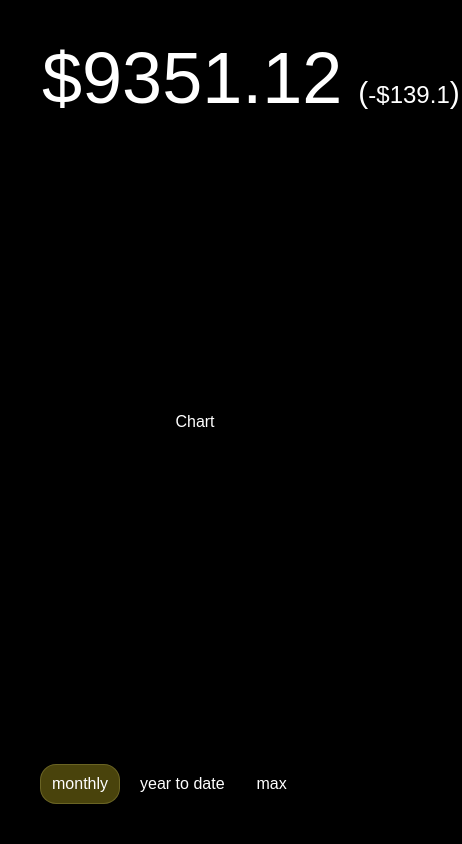
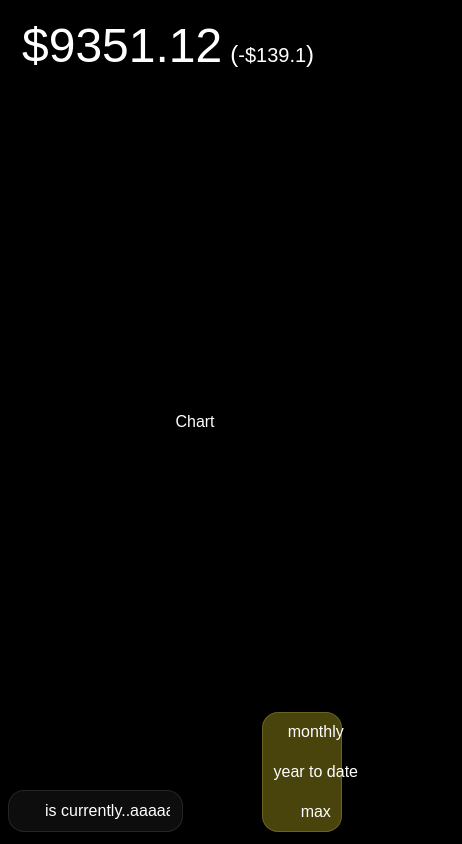
Before and after one commit to NikhilaGurusinghe/slime-mould-stock-dashboard, a Next.js app: page / in a window 390 px wide. Shown: the whole page, 462 px wide, since content can reach past the window. Built offline with nearby package versions, Linux system fonts and the light colour scheme; a web font is replaced by a local one.

Commit message:
adding initial slime status bar + reorganizing layout to accommodate this

```diff
--- a/src/app/components/portfolio-explorer.tsx
+++ b/src/app/components/portfolio-explorer.tsx
@@ -2,7 +2,6 @@
 
 import clsx from "clsx";
 import { useState } from "react";
-
 
 export default function PortfolioExplorer(props: {
   balance: number;
@@ -22,20 +21,24 @@ export default function PortfolioExplorer(props: {
     >
       <button
         type="button"
-        className="flex flex-row pl-5 -ml-5 pt-3 -mt-3 text-7xl items-baseline justify-baseline font-medium cursor-pointer rounded-4xl border-transparent border"
+        className="flex flex-row pl-5 -ml-5 pt-3 -mt-3 text-5xl md:text-7xl items-baseline justify-baseline font-medium cursor-pointer rounded-4xl border-transparent border"
         onClick={() => setIsOpen((prevValue) => !prevValue)}
       >
         <span className="sr-only">view all portfolio assets</span>
         <span className="font-stretch-103%">$</span>
         <span className="font-stretch-110%">{props.balance}</span>
-        <span className="text-3xl ml-4 font-normal font-stretch-103%">(</span>
-        <span className="text-2xl font-normal font-stretch-103%">
+        <span className="text-2xl md:text-3xl ml-2 md:ml-4 font-normal font-stretch-103%">
+          (
+        </span>
+        <span className="text-xl md:text-2xl font-normal font-stretch-103%">
           {props.profitAndLoss < 0 ? "-" : "+"}$
         </span>
-        <span className="text-2xl font-normal font-stretch-110%">
+        <span className="text-xl md:text-2xl font-normal font-stretch-110%">
           {Math.abs(props.profitAndLoss)}
         </span>
-        <span className="text-3xl font-normal font-stretch-103%">)</span>
+        <span className="text-2xl md:text-3xl font-normal font-stretch-103%">
+          )
+        </span>
       </button>
       {isOpen && (
         <div className="flex flex-col items-center justify-center w-full h-70 border border-white">
--- /dev/null
+++ b/src/app/components/slime-status-history.tsx
@@ -0,0 +1,14 @@
+import TextMarquee from "./text-marquee";
+
+export default function SlimeStatusHistory() {
+  return (
+    <div className="flex flex-row gap-x-2 px-3 py-2 -ml-3 max-w-1/2 items-center justify-start cursor-pointer transition-all bg-white/5 border-white/10 hover:bg-(--color-highlight)/30 border border-transparent hover:border-(--color-highlight-border)/20 rounded-2xl">
+      <div className="rounded-full bg-green-500/90 size-3 backdrop-blur-md animate-radiate"></div>
+      <TextMarquee
+        marqueeText={
+          "Phyasurum is currently..aaaaaaaaaaaaaaaaaaaaaaaaaaaaaaaaaaaaaaaaaaaaaaaaaaaaaaaaaaaaaaaaaaaaaaaa."
+        }
+      />
+    </div>
+  );
+}
--- a/src/app/components/tabs.tsx
+++ b/src/app/components/tabs.tsx
@@ -10,10 +10,10 @@ export default function Tabs() {
   const maxButtonRef = useRef<HTMLButtonElement>(null);
 
   return (
-    <div className="relative">
+    <div className="relative flex">
       <div className="top-0 absolute transition-all backdrop-blur-md bg-(--color-highlight)/30 border border-(--color-highlight-border)/20 h-full w-[80px] rounded-2xl"></div>
       <div
-        className="flex flex-row relative flex-wrap justify-center items-center"
+        className="flex flex-col md:flex-row relative justify-center items-center"
         style={{ columnGap: FLEX_X_GAP }}
       >
         <button
--- /dev/null
+++ b/src/app/components/text-marquee.tsx
@@ -0,0 +1,80 @@
+"use client";
+
+import useResizeObserver from "@react-hook/resize-observer";
+import clsx from "clsx";
+import { type RefObject, useLayoutEffect, useRef, useState } from "react";
+
+type TextMarqueeProps = { marqueeText: string; className?: string };
+
+// https://jackwhiting.co.uk/posts/creating-a-marquee-with-tailwind-css-v4
+export default function TextMarquee({
+  marqueeText,
+  className,
+}: TextMarqueeProps) {
+  const textSpan: RefObject<HTMLSpanElement | null> =
+    useRef<HTMLSpanElement>(null);
+  const textGrandParentDiv: RefObject<HTMLDivElement | null> =
+    useRef<HTMLDivElement>(null);
+  const [needsMarquee, setNeedsMarquee] = useState<boolean>(false);
+  // TODO might need to use memo this/parameterize this
+  const checkNeedsMarquee = () => {
+    const textSpanElement: HTMLSpanElement | null = textSpan.current;
+    const textGrandParentDivElement: HTMLDivElement | null =
+      textGrandParentDiv.current;
+    if (!textSpanElement || !textGrandParentDivElement) return;
+
+    console.log(
+      textSpanElement.scrollWidth,
+      textGrandParentDivElement.clientWidth,
+      textSpanElement.scrollWidth > textGrandParentDivElement.clientWidth,
+    );
+    setNeedsMarquee(
+      textSpanElement.scrollWidth > textGrandParentDivElement.clientWidth,
+    );
+  };
+
+  // biome-ignore lint/correctness/useExhaustiveDependencies: Does not need to rerender
+  useLayoutEffect(() => {
+    const textSpanElement: HTMLSpanElement | null = textSpan.current;
+    const textGrandParentDivElement: HTMLDivElement | null =
+      textGrandParentDiv.current;
+    if (!textSpanElement || !textGrandParentDivElement) return;
+
+    checkNeedsMarquee();
+
+    const observer = new ResizeObserver(checkNeedsMarquee);
+
+    observer.observe(textGrandParentDivElement);
+
+    return () => {
+      observer.disconnect();
+    };
+  }, []);
+
+  return (
+    <div
+      ref={textGrandParentDiv}
+      className="relative w-full overflow-x-hidden group rounded-lg"
+    >
+      <div
+        className={clsx(
+          needsMarquee &&
+            "animate-marquee group-hover:[animation-play-state:paused]",
+          "flex flex-row w-max whitespace-nowrap gap-3 -mr-4",
+        )}
+      >
+        <span ref={textSpan} className={clsx("mr-4")}>
+          {marqueeText}
+        </span>
+      </div>
+      {needsMarquee && (
+        <div
+          className="animate-marquee-reverse absolute top-0 group-hover:[animation-play-state:paused] flex flex-col w-max whitespace-nowrap"
+          aria-hidden={true}
+        >
+          <span className={clsx("mr-4")}>{marqueeText}</span>
+        </div>
+      )}
+    </div>
+  );
+}
--- a/src/app/globals.css
+++ b/src/app/globals.css
@@ -12,6 +12,46 @@
   --color-foreground: var(--foreground);
   --font-sans: var(--font-schengen-variable);
   --font-mono: var(--font-schengen-a-mono);
+  --animate-marquee: marquee 10s linear infinite;
+  --animate-marquee-reverse: marquee-reverse 10s linear infinite;
+  --animate-radiate: radiate 2s cubic-bezier(0, 0, 0.2, 1) infinite;
+
+  @keyframes marquee {
+    0%,
+    50% {
+      transform: translateX(0%);
+    }
+
+    100% {
+      transform: translateX(-100%);
+    }
+  }
+
+  @keyframes marquee-reverse {
+    0%,
+    50% {
+      transform: translateX(100%);
+    }
+
+    100% {
+      transform: translateX(0%);
+    }
+  }
+
+  @keyframes radiate {
+    0% {
+      opacity: 100;
+    }
+    75% {
+      opacity: 0;
+    }
+    80% {
+      opacity: 0;
+    }
+    100% {
+      opacity: 100;
+    }
+  }
 }
 
 /* @media (prefers-color-scheme: dark) {
--- a/src/app/page.tsx
+++ b/src/app/page.tsx
@@ -1,17 +1,21 @@
 import PortfolioExplorer from "./components/portfolio-explorer";
+import SlimeStatusHistory from "./components/slime-status-history";
 import Tabs from "./components/tabs";
 
 export default function Home() {
   const balance: number = 9351.12;
   return (
     <div className="relative flex flex-col h-full w-full items-center justify-center">
-      <div className="absolute inset-0 w-full h-full flex flex-col items-start justify-between p-10">
-        <div className="flex flex-row gap-x-6 z-100 justify-start text-xl items-center underline-offset-6">
+      <div className="absolute inset-0 w-full h-full flex flex-col items-start justify-between p-5 md:p-10">
+        <div className="flex flex-row  gap-x-6 z-100 justify-start text-xl items-center underline-offset-6">
           <h1 className="sr-only">Dashboard</h1>
           <PortfolioExplorer balance={balance} profitAndLoss={-139.1} />
         </div>
 
-        <Tabs />
+        <div className="flex flex-row w-full items-end justify-between -mb-2">
+          <SlimeStatusHistory />
+          <Tabs />
+        </div>
       </div>
 
       <main
```
